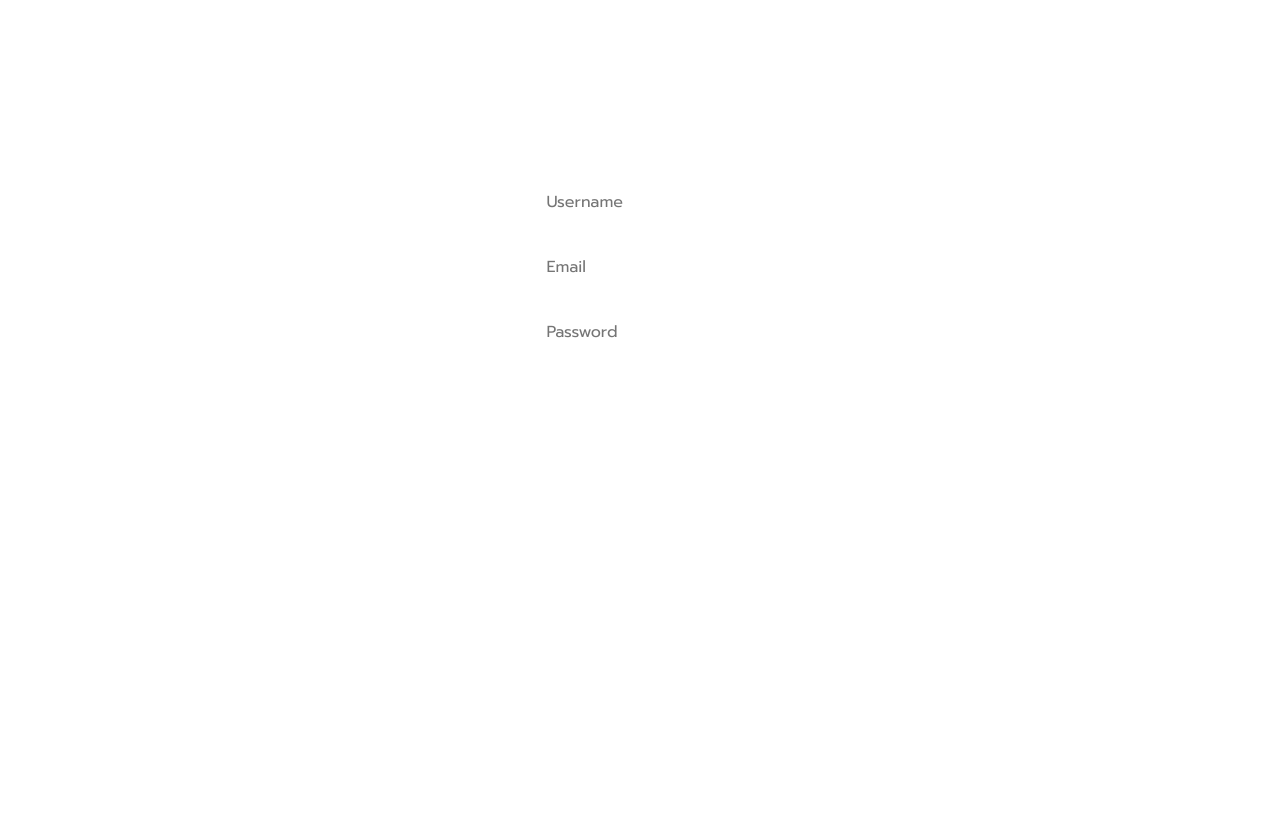
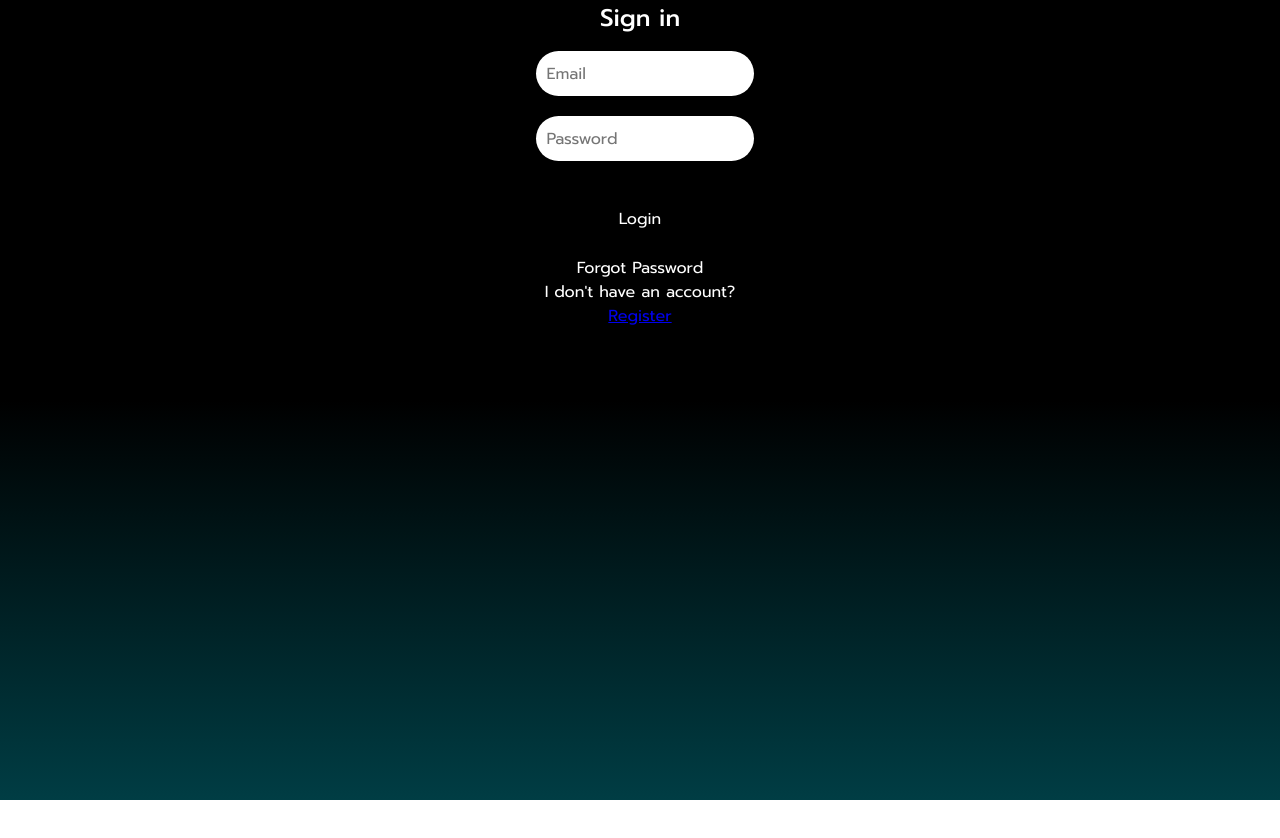
Before and after one commit to TawanPss/motormonitoring, a React (Vite) app: page /sign-in in a window 1280 px wide. Shown: the top 838 px of the page. After the commit the page ends 800 px from the top, so only its background shows below. Built offline with nearby package versions, Linux system fonts and the light colour scheme; the HTML template or start-up script is replaced by a standard one.

Commit message:
change the global css to local(Login and register)

```diff
--- a/src/App.jsx
+++ b/src/App.jsx
@@ -20,8 +20,8 @@ function App() {
           <Route path="/" element={<Landing />}></Route>
           <Route path="/about-us" element={<AboutUs />}></Route>
           <Route path="/contact-us" element={<Contact />}></Route>
-          <Route path="/sign-in" element={<Register />}></Route>
-          <Route path="/login" element={<Login />}></Route>
+          <Route path="/sign-in" element={<Login />}></Route>
+          <Route path="/register" element={<Register />}></Route>
           <Route path="/all-motors" element={<AllMotors />}></Route>
           <Route path="/home" element={<Home />}></Route>
           <Route path="/factory" element={<Factory />}></Route>
--- a/src/LoginAndReg/Login.jsx
+++ b/src/LoginAndReg/Login.jsx
@@ -32,16 +32,16 @@ export default function Login() {
         <>
         <div className="container">
             <h1>{data.message}</h1>
-            <h2>Sign in</h2>
+            <h2 className="component-header">Sign in</h2>
             <form onSubmit={(e) => handleSubmit(e)}>
             <div className="inputContainner">
-                <input placeholder="Email" value={email} onChange={(e) => setEmail(e.target.value)} type="text" />
+                <input className="input-form" placeholder="Email" value={email} onChange={(e) => setEmail(e.target.value)} type="text" />
             </div>
             <div className="inputContainner">
-                <input placeholder="Password" value={password} onChange={(e) => setPassword(e.target.value)} type="password" />
+                <input className="input-form" placeholder="Password" value={password} onChange={(e) => setPassword(e.target.value)} type="password" />
             </div>
             <div className="bottomForm">
-                <button type='submit'>Login</button>
+                <button className="submit-button" type='submit'>Login</button>
                 <div className='links'>
                     <p>Forgot Password</p>
                     <p>I don't have an account?</p>
--- a/src/LoginAndReg/LoginAndReg.css
+++ b/src/LoginAndReg/LoginAndReg.css
@@ -1,4 +1,8 @@
-
+.component-header {
+    color: #fff;
+    text-align: center;
+    font-weight: 500;
+}
 
 .container{
     margin-top: 10%;
@@ -6,12 +10,29 @@
     display: flex;
     align-items: center;
     flex-direction: column;
+    background: linear-gradient(to bottom,#000000 50%, #003d44);
+    min-height: 100vh;
+    color: #fff;
+    height: 100%;
+    margin: 0;
 }
 
 .inputContainner{
     display: flex;
     margin-top: 10px;
     flex-direction: column;
+}
+
+.input-form {
+    color: #000;
+    font-size: medium;
+    border-radius: 30px;
+    border: none;
+    padding-left: 5%;
+    padding-right: 5%;
+    width: 90%;
+    height: 45px;
+    margin: 5px;
 }
 
 .bottomForm{
@@ -21,6 +42,25 @@
     align-items: center;
 }
 
+.submit-button {
+    background-color: var(--accentColor);
+    color: #fff;
+    font-size: medium;
+    border: none;
+    border-radius: 30px;
+    width: 100%;
+    height: 45px;
+    margin-top: 30px;
+    transition: 0.2s ease-in-out;
+    cursor: pointer;
+}
+
+.submit-button:active {
+    box-shadow: none;
+    transform: scale(0.99);
+}
+
+
 .links{
     display: flex;
     flex-direction: column;
--- a/src/LoginAndReg/Reg.jsx
+++ b/src/LoginAndReg/Reg.jsx
@@ -18,22 +18,22 @@ export default function Register() {
     return(
         <>
         <div className="container">
-            <h2>Sign up</h2>
+            <h2 className="component-header">Sign up</h2>
             <form onSubmit={(e) => handleSubmit(e)}>
             <div className="inputContainner">
-                <input placeholder="Username" value={username} onChange={(e) => setUsername(e.target.value)} type="text" />
+                <input className="input-form" placeholder="Username" value={username} onChange={(e) => setUsername(e.target.value)} type="text" />
             </div>
             <div className="inputContainner">
-                <input placeholder="Email" value={email} onChange={(e) => setEmail(e.target.value)} type="text" />
+                <input className="input-form" placeholder="Email" value={email} onChange={(e) => setEmail(e.target.value)} type="text" />
             </div>
             <div className="inputContainner">
-                <input placeholder="Password" value={password} onChange={(e) => setPassword(e.target.value)} type="password" />
+                <input className="input-form" placeholder="Password" value={password} onChange={(e) => setPassword(e.target.value)} type="password" />
             </div>
             <div className="bottomForm">
-                <button type='submit'>Sign up</button>
+                <button className="submit-button" type='submit'>Sign up</button>
                 <div className='links'>
                     <p>I already have an account.</p>
-                    <Link to={'/'}>Sign In</Link>
+                    <Link to={'/sign-in'}>Sign In</Link>
                 </div>
             </div>
             </form>
--- a/src/Page/LandingPage/Landing.jsx
+++ b/src/Page/LandingPage/Landing.jsx
@@ -4,10 +4,11 @@ import "./landing.css"
 export default function Landing() {
     return (
       <>
+      <div className="Landing-page">
         <LandingHeader />
         Landing
         <SignupForm />
-
+      </div>
       </>
     );
   }
--- a/src/index.css
+++ b/src/index.css
@@ -5,48 +5,4 @@
     margin: 0;
     padding: 0;
     font-family: "Prompt";
-    color: #fff;
 }
-
-
-
-body {
-    height: 100vh;
-    overflow: hidden;
-}
-
-h2 {
-    color: #fff;
-    text-align: center;
-    font-weight: 500;
-}
-
-input {
-    color: #000;
-    font-size: medium;
-    border-radius: 30px;
-    border: none;
-    padding-left: 5%;
-    padding-right: 5%;
-    width: 90%;
-    height: 45px;
-    margin: 5px;
-}
-
-button {
-    background-color: var(--accentColor);
-    color: #fff;
-    font-size: medium;
-    border: none;
-    border-radius: 30px;
-    width: 100%;
-    height: 45px;
-    margin-top: 30px;
-    transition: 0.2s ease-in-out;
-    cursor: pointer;
-}
-
-button:active {
-    box-shadow: none;
-    transform: scale(0.99);
-}
```
